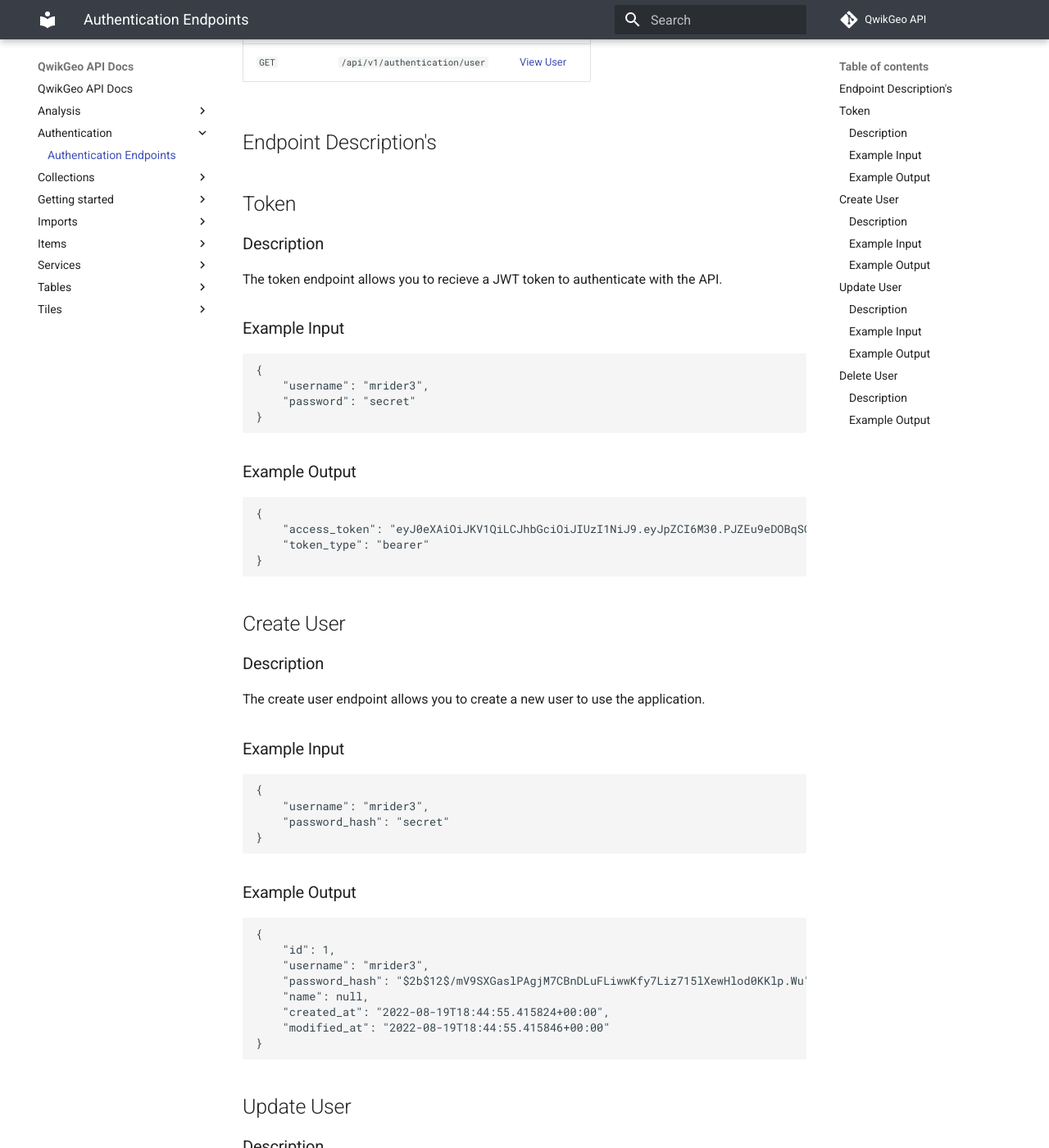
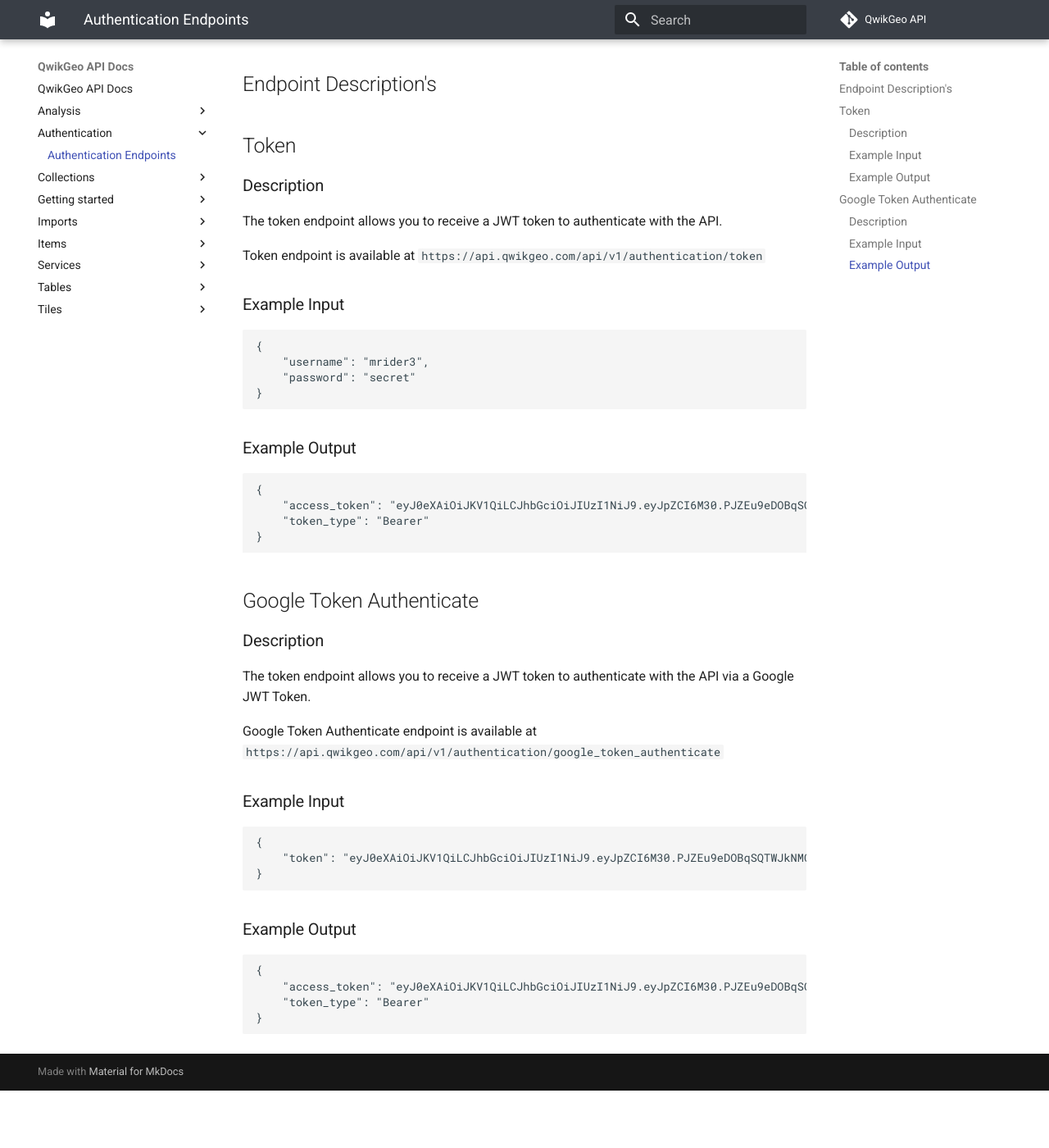
Before and after one commit to qwikgeo/qwikgeo-api, an MkDocs documentation site: the page built from docs/docs/authentication/index.md, in a window 1280 px wide and 1400 px high, scrolled down 308 px. Shown: the whole window at 82% size. Built offline with MkDocs 1.6.1 and Material for MkDocs 9.7.7, drawn with Linux system fonts in a browser that asks for light colours; comment, search, counter and statistics services are not loaded; after the commit the page ends 1638 px from its top, so only the background shows below that; some of the changed text lies outside the part shown.

Commit message:
Update for google auth

````diff
--- a/docs/docs/authentication/index.md
+++ b/docs/docs/authentication/index.md
@@ -2,18 +2,18 @@
 
 | Method | URL                                                                              | Description                           |
 | ------ | -------------------------------------------------------------------------------- | --------------------------------------|
-| `POST`  | `/api/v1/authentication/token`                                                  | [Token](#token)                       |
-| `POST`  | `/api/v1/authentication/user`                                                   | [Create User](#create-user)           |
-| `PUT`  | `/api/v1/authentication/user`                                                    | [Update User](#update-user)           |
-| `GET`  | `/api/v1/authentication/user`                                                    | [View User](#view-user)               |
+| `POST`  | `https://api.qwikgeo.com/api/v1/authentication/token`                                                  | [Token](#token)                       |
+| `POST`  | `https://api.qwikgeo.com/api/v1/authentication/google_token_authenticate`                              | [Google Token Authenticate](#google-token-authenticate)   |
+
 
 ## Endpoint Description's
 
 ## Token
 
 ### Description
-The token endpoint allows you to recieve a JWT token to authenticate with the API.
+The token endpoint allows you to receive a JWT token to authenticate with the API.
 
+Token endpoint is available at `https://api.qwikgeo.com/api/v1/authentication/token`
 
 ### Example Input
 ```json
@@ -27,69 +27,28 @@ The token endpoint allows you to recieve a JWT token to authenticate with the AP
 ```json
 {
     "access_token": "eyJ0eXAiOiJKV1QiLCJhbGciOiJIUzI1NiJ9.eyJpZCI6M30.PJZEu9eDOBqSQTWJkNMCdV__tvuETyEVRwA5wH9Ansc",
-    "token_type": "bearer"
+    "token_type": "Bearer"
 }
 ```
 
-## Create User
+## Google Token Authenticate
 
 ### Description
-The create user endpoint allows you to create a new user to use the application.
+The token endpoint allows you to receive a JWT token to authenticate with the API via a Google JWT Token.
+
+Google Token Authenticate endpoint is available at `https://api.qwikgeo.com/api/v1/authentication/google_token_authenticate`
 
 ### Example Input
 ```json
 {
-    "username": "mrider3",
-    "password_hash": "secret"
+    "token": "eyJ0eXAiOiJKV1QiLCJhbGciOiJIUzI1NiJ9.eyJpZCI6M30.PJZEu9eDOBqSQTWJkNMCdV__tvuETyEVRwA5wH9Ansc"
 }
 ```
 
 ### Example Output
 ```json
 {
-    "id": 1,
-    "username": "mrider3",
-    "password_hash": "$2b$12$/mV9SXGaslPAgjM7CBnDLuFLiwwKfy7Liz715lXewHlod0KKlp.Wu",
-    "name": null,
-    "created_at": "2022-08-19T18:44:55.415824+00:00",
-    "modified_at": "2022-08-19T18:44:55.415846+00:00"
+    "access_token": "eyJ0eXAiOiJKV1QiLCJhbGciOiJIUzI1NiJ9.eyJpZCI6M30.PJZEu9eDOBqSQTWJkNMCdV__tvuETyEVRwA5wH9Ansc",
+    "token_type": "Bearer"
 }
 ```
-
-## Update User
-
-### Description
-The update user endpoint allows you to update information about your account.
-
-### Example Input
-```json
-{
-    "username": "mrider3",
-    "password_hash": "secret",
-    "name": "Michael"
-}
-```
-
-### Example Output
-```json
-{
-    "id": 1,
-    "username": "mrider3",
-    "password_hash": "secret",
-    "name": "Michael",
-    "created_at": "2022-08-19T18:20:13.662074+00:00",
-    "modified_at": "2022-08-19T18:20:13.662074+00:00"
-}
-```
-
-## Delete User
-
-### Description
-The delete user endpoint allows you to delete your account.
-
-### Example Output
-```json
-{
-    "message": "Deleted user 1"
-}
-```
````
Also changed, not shown: 1 other file.
